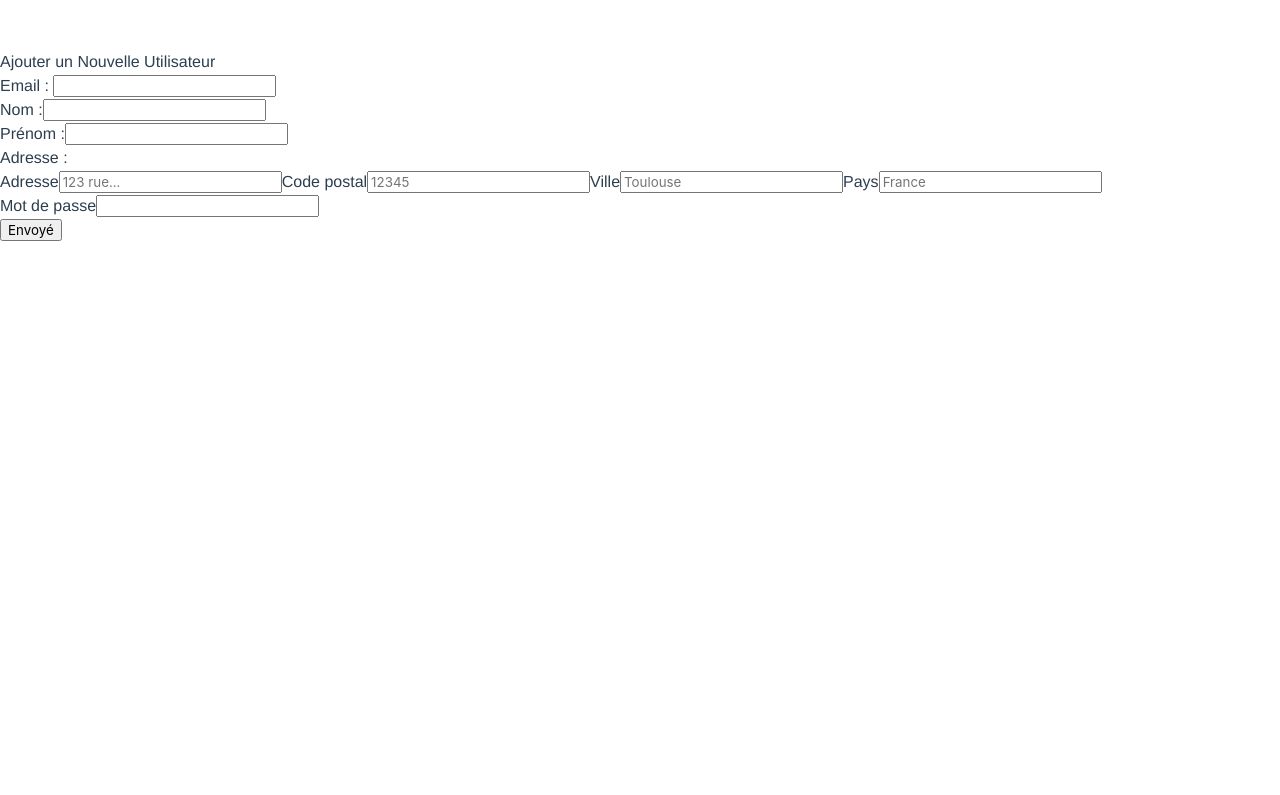
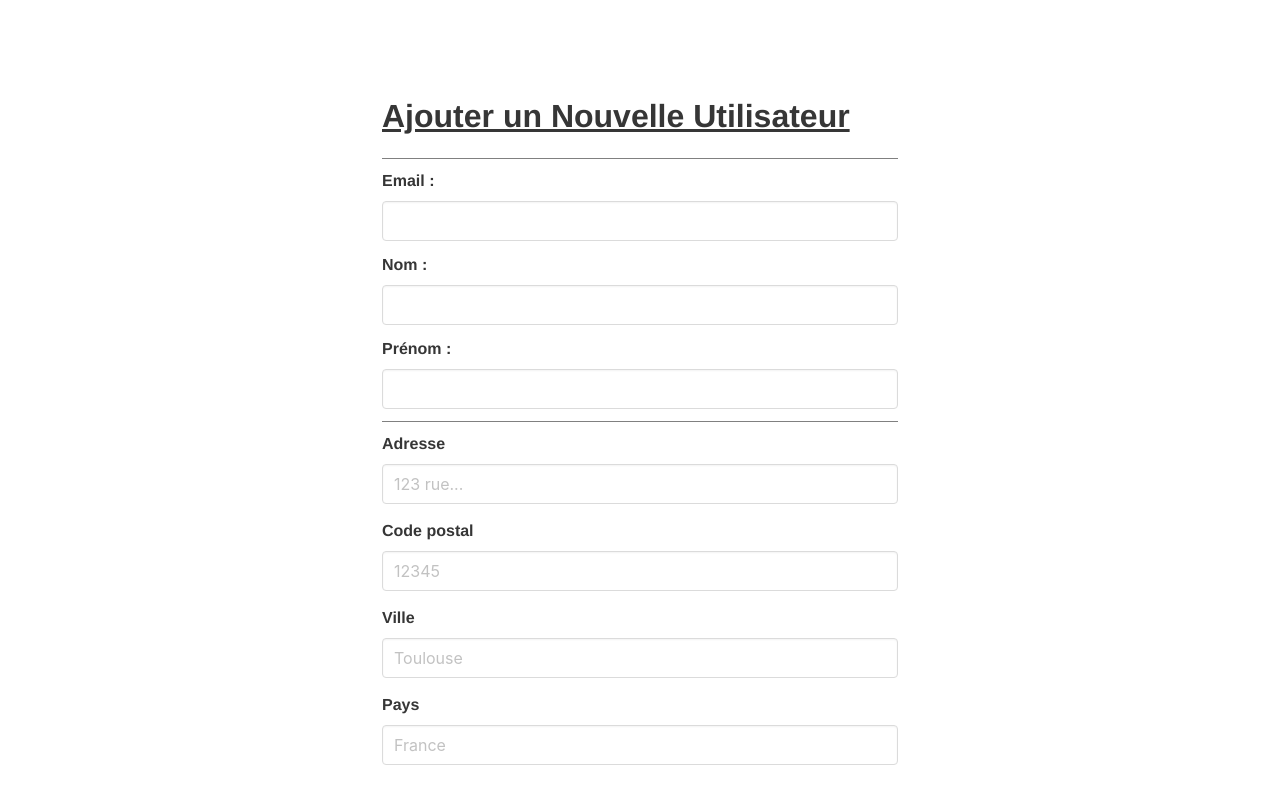
Before and after one commit to Ugz31/Test_Technique_OkGo, a Vue app: page /#/create-user in a window 1280 px wide. Shown: the top 795 px of the page. Built offline with nearby package versions, Linux system fonts and the light colour scheme.

Commit message:
Add : CSS / Component : CreateUser.vue

```diff
--- a/src/components/CreateUser.vue
+++ b/src/components/CreateUser.vue
@@ -1,38 +1,66 @@
 <template>
-  <div>
-    <h2>Ajouter un Nouvelle Utilisateur</h2>
+  <div class="container">
+    <section class="section">
+      <div class="columns is-centered">
+        <div class="column is-half">
+          <h2 class="title" style="text-decoration: underline">Ajouter un Nouvelle Utilisateur</h2>
+          <div style="height: 1px; background-color: gray; margin-bottom: 10px"></div>
           <!-- preventDefault pour ne pas propager l'evenement et recharger la page -->
           <form @submit.prevent="createUser">
-      <div>
-        <label for="email">Email : </label>
-        <input v-model="user.email" type="email" required />
+            <div class="field">
+              <label class="label" for="email">Email : </label>
+              <div class="control">
+                <input class="input" v-model="user.email" type="email" required />
+              </div>
+            </div>
+
+            <div class="field">
+              <label class="label">Nom :</label>
+              <div class="control">
+                <input class="input" v-model="user.name" type="text" required />
+              </div>
+            </div>
+
+            <div class="field">
+              <label class="label">Prénom :</label>
+              <div class="control">
+                <input class="input" v-model="user.firstname" type="text" required />
+              </div>
+            </div>
+            <div style="height: 1px; background-color: gray; margin-bottom: 10px"></div>
+            <div class="field">
+              <label class="label">Adresse</label>
+              <div class="control">
+                <input style="margin-bottom: 15px" class="input" v-model="user.address.line" type="text" required placeholder="123 rue..." />
+              </div>
+              <label class="label">Code postal</label>
+              <div class="control">
+                <input style="margin-bottom: 15px" class="input" v-model="user.address.zipcode" type="text" placeholder="12345" />
+              </div>
+              <label class="label">Ville</label>
+              <div class="control">
+                <input style="margin-bottom: 15px" class="input" v-model="user.address.city" type="text" required placeholder="Toulouse" />
+              </div>
+              <label class="label">Pays</label>
+              <div class="control">
+                <input style="margin-bottom: 15px" class="input" v-model="user.address.country" type="text" placeholder="France" />
+              </div>
             </div>
             <div>
-        <label>Nom :</label>
-        <input v-model="user.name" type="text" required />
+              <label class="label">Mot de passe</label>
+              <div class="control">
+                <input style="margin-bottom: 15px" class="input" v-model="user.password" type="text" />
               </div>
-      <div>
-        <label>Prénom :</label>
-        <input v-model="user.firstname" type="text" required />
             </div>
-      <div>
-        <h4>Adresse :</h4>
-        <label>Adresse</label>
-        <input v-model="user.address.line" type="text" required placeholder="123 rue..." />
-        <label>Code postal</label>
-        <input v-model="user.address.zipcode" type="text" placeholder="12345" />
-        <label>Ville</label>
-        <input v-model="user.address.city" type="text" required placeholder="Toulouse" />
-        <label>Pays</label>
-        <input v-model="user.address.country" type="text" placeholder="France" />
+            <div style="height: 1px; background-color: gray; margin-bottom: 10px"></div>
+            <div class="control">
+              <button class="button is-link" type="submit">Envoyé</button>
             </div>
-      <div>
-        <label>Mot de passe</label>
-        <input v-model="user.password" type="text" />
-      </div>
-      <button type="submit">Envoyé</button>
           </form>
           <div v-if="errorMessage" class="notification is-danger">{{ errorMessage }}</div>
+        </div>
+      </div>
+    </section>
   </div>
 </template>
 
```
Lines whose indentation alone changed are shown as unchanged.
